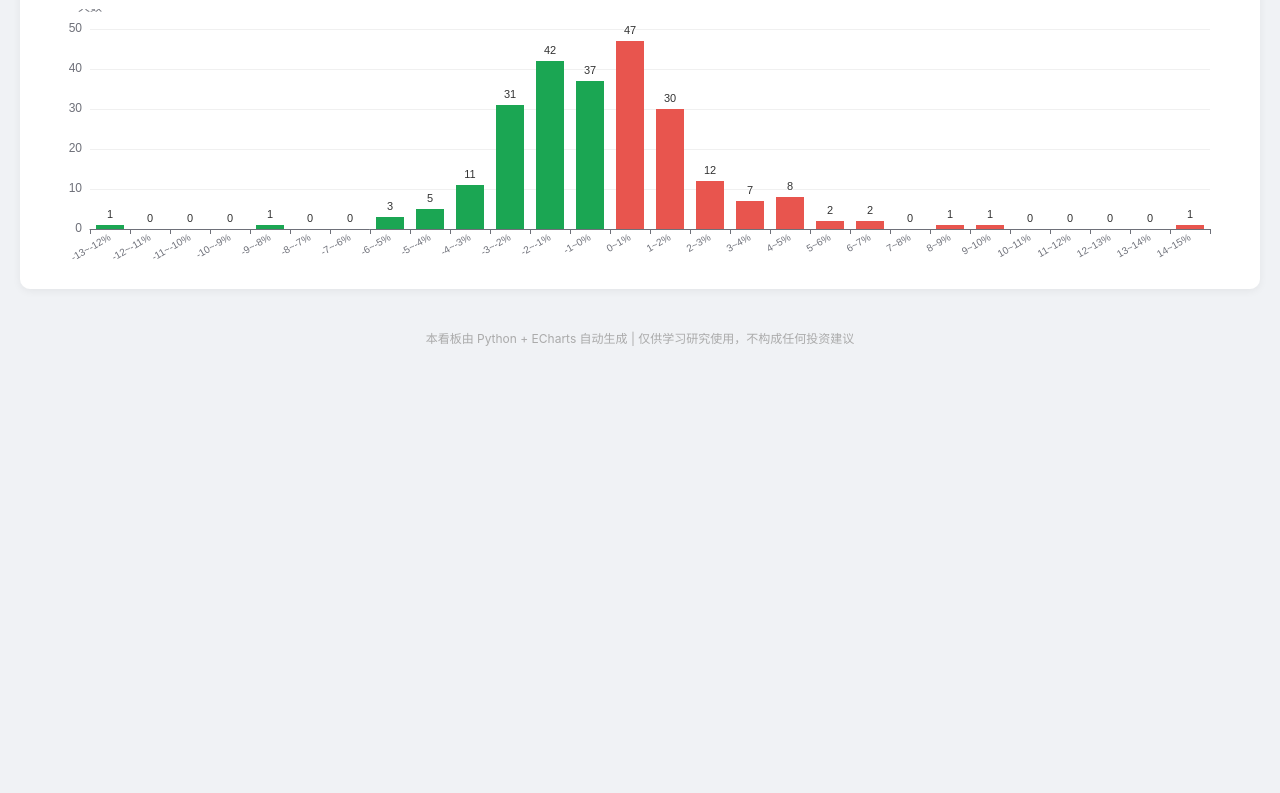
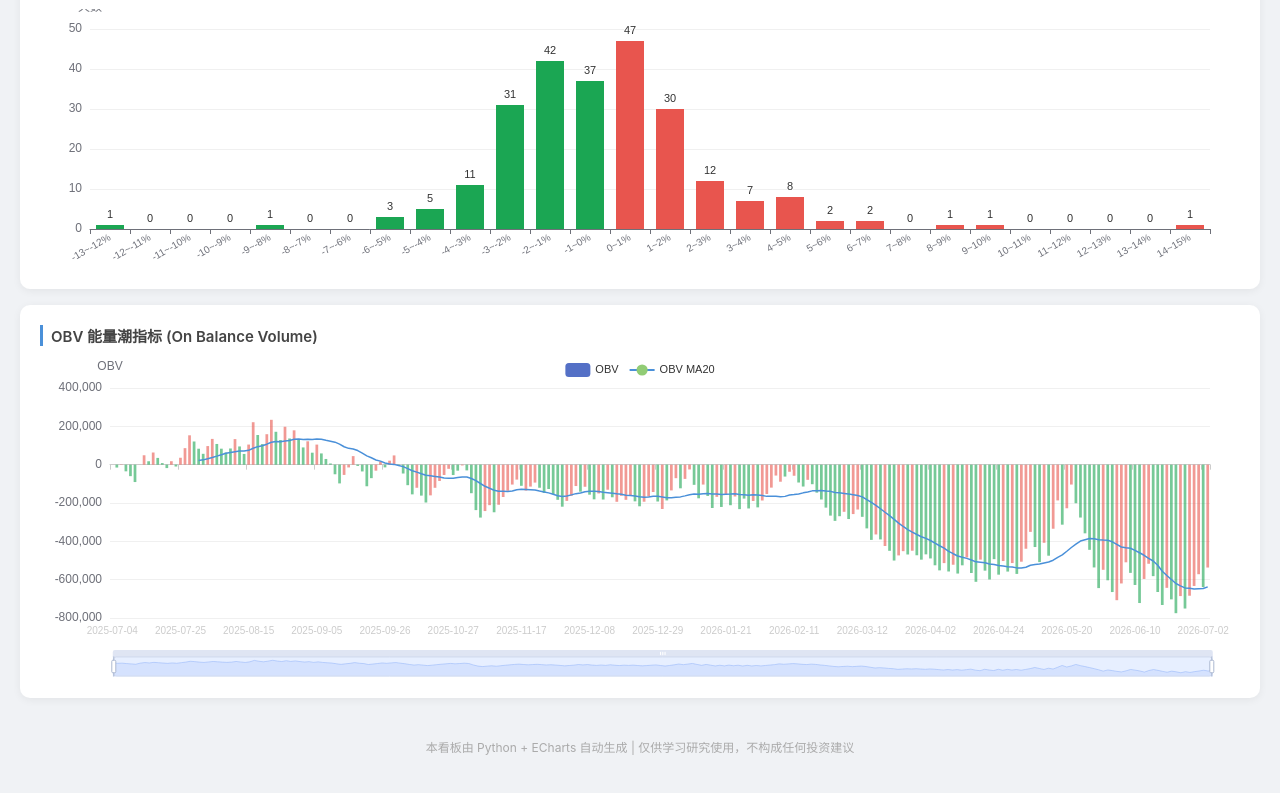
Before and after one commit to poll2713/stock-dashboard-688169, a plain HTML site: page index.html in a window 1280 px wide. Shown: the part 1999-2792 px from the top of the page. Before the commit the page ends 2389 px from the top, so only its background shows below. Drawn offline with nearby package versions, Linux system fonts and the light colour scheme.

Commit message:
Update HTML dashboard: add OBV chart

```diff
--- a/index.html
+++ b/index.html
@@ -79,6 +79,12 @@
   <div class="chart-card">
     <h3>日涨跌幅分布直方图</h3>
     <div id="chart-dist" class="chart" style="height: 260px;"></div>
+  </div>
+
+  <!-- OBV 能量潮 -->
+  <div class="chart-card">
+    <h3>OBV 能量潮指标 (On Balance Volume)</h3>
+    <div id="chart-obv" class="chart" style="height: 320px;"></div>
   </div>
 
   <div class="footer">
@@ -248,9 +254,50 @@ chartD.setOption({
   }]
 });
 
+// ── OBV 能量潮 ──
+const obvData = [];
+let obvVal = 0;
+for (let i = 0; i < D.kline.length; i++) {
+  if (i > 0) {
+    const todayClose = D.kline[i][1];
+    const yestClose = D.kline[i-1][1];
+    if (todayClose > yestClose) obvVal += D.vol[i].value;
+    else if (todayClose < yestClose) obvVal -= D.vol[i].value;
+  }
+  obvData.push(obvVal);
+}
+// OBV 20日均线
+const obvMA = [];
+for (let i = 0; i < obvData.length; i++) {
+  if (i < 19) { obvMA.push(null); continue; }
+  let sum = 0;
+  for (let j = i - 19; j <= i; j++) sum += obvData[j];
+  obvMA.push(Math.round(sum / 20));
+}
+const chartOBV = echarts.init(document.getElementById('chart-obv'));
+chartOBV.setOption({
+  tooltip: { ...tip, order: 'seriesDesc', formatter: (p) => {
+    let h = p[0].axisValue + '<br/>';
+    p.forEach(s => { if (s.value != null) h += s.marker + s.seriesName + ': ' + s.value.toLocaleString() + '<br/>'; });
+    return h;
+  }},
+  legend: { data: ['OBV', 'OBV MA20'], top: 0, textStyle: { fontSize: 11 } },
+  grid: { left: 70, right: 30, top: 30, bottom: 60 },
+  xAxis: { ...xAxis, ...{ axisLine }, axisLabel: { fontSize: 10 } },
+  yAxis: { type: 'value', name: 'OBV', splitLine: { lineStyle: { color: '#f0f0f0' } } },
+  dataZoom,
+  series: [
+    { name: 'OBV', type: 'bar', data: obvData.map((v, i) => {
+      const c = D.kline[i];
+      return { value: v, itemStyle: { color: c[1] >= c[0] ? UP : DOWN, opacity: 0.6 } };
+    }), barWidth: '60%' },
+    { name: 'OBV MA20', type: 'line', data: obvMA, symbol: 'none', lineStyle: { width: 1.5, color: '#4a90d9' } },
+  ]
+});
+
 // ── 响应式 ──
 window.addEventListener('resize', () => {
-  [chartK, chartV, chartM, chartJ, chartR, chartB, chartD].forEach(c => c.resize());
+  [chartK, chartV, chartM, chartJ, chartR, chartB, chartD, chartOBV].forEach(c => c.resize());
 });
 </script>
 </body>
```
